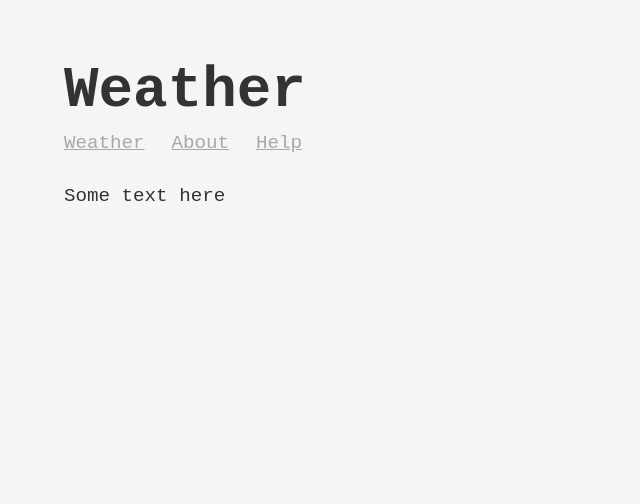
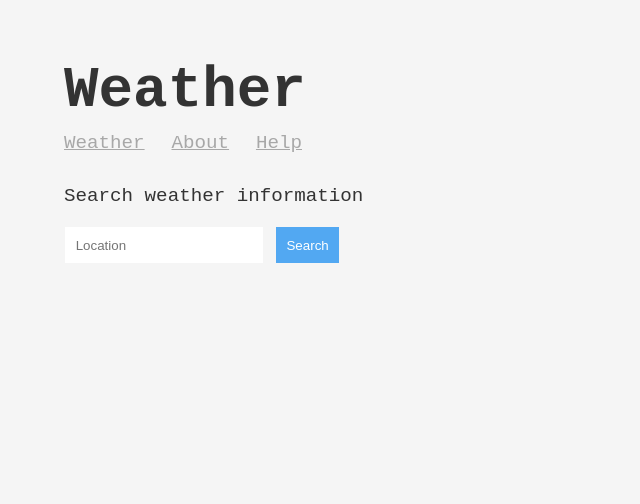
Before and after one commit to arialghifari/weather-app, a Node server app: page / in a window 1280 px wide. Shown: the top 504 px of the page, without its empty margins (0-640 px from the left). Run offline with Node 20, Linux system fonts and the light colour scheme; some libraries are stand-ins or nearby versions.

Commit message:
Print msg on the page

```diff
--- a/web-server/public/css/style.css
+++ b/web-server/public/css/style.css
@@ -51,3 +51,41 @@ h1.title {
 img.potrait {
 	width: 10em;
 }
+
+form {
+	margin: 1em 0;
+}
+
+form input,
+form button {
+	border: none;
+	padding: 0.8em;
+	outline: none;
+}
+
+form input {
+	color: #333;
+	border: #f5f5f5 1px solid;
+}
+
+form input:focus {
+	border: #52A8F2 1px solid;
+}
+
+form button {
+	color: white;
+	background-color: #52A8F2;
+}
+
+form button:hover {
+	cursor: pointer;
+	background-color: #368bd6;
+}
+
+#message-1,
+#message-2 {
+	color: #52A8F2;
+	padding: 0.4em 0;
+	line-height: 1.4em;
+	font-weight: bold;
+}
--- a/web-server/src/app.js
+++ b/web-server/src/app.js
@@ -52,7 +52,7 @@ app.get('/help/*', (req, res) => {
 app.get('/weather', (req, res) => {
 	if (!req.query.address) {
 		return res.send({
-			error: 'You must enter an address!!'
+			error: 'You must enter the location.'
 		});
 	}
 
--- a/web-server/templates/views/help.hbs
+++ b/web-server/templates/views/help.hbs
@@ -1,5 +1,7 @@
 {{>header}}
+
 <div class="main-content">
 	<p>{{helpText}}</p>
 </div>
+
 {{>footer}}
--- a/web-server/templates/views/index.hbs
+++ b/web-server/templates/views/index.hbs
@@ -1,7 +1,35 @@
-{{>header}}
+<!DOCTYPE html>
+<html lang="en">
+<head>
+	<meta charset="UTF-8">
+	<meta http-equiv="X-UA-Compatible" content="IE=edge">
+	<meta name="viewport" content="width=device-width, initial-scale=1.0">
+	<link rel="stylesheet" href="css/style.css">
+	<link rel="icon" href="img/weather-app-logo.png">
+	<title>Weather App - {{title}}</title>
+</head>
+
+<body>
+
+<h1 class="title">{{title}}</h1>
+
+<div class="link">
+	<a href="/">Weather</a>
+	<a href="/about">About</a>
+	<a href="/help">Help</a>
+</div>
 
 <div class="main-content">
-	<p>Some text here</p>
+	<p>Search weather information</p>
+
+	<form action="" method="">
+		<input type="text" placeholder="Location">
+		<button type="submit">Search</button>
+	</form>
+
+	<p id="message-1"></p>
+	<p id="message-2"></p>
 </div>
 
 {{>footer}}
+<script src="/js/app.js"></script>
```
Also changed, not shown: web-server/public/js/app.js.
